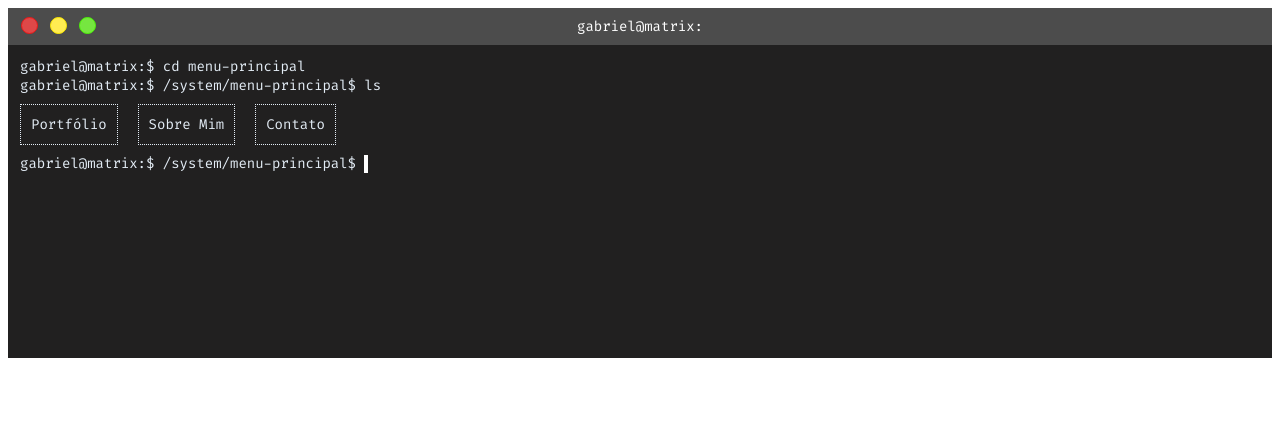
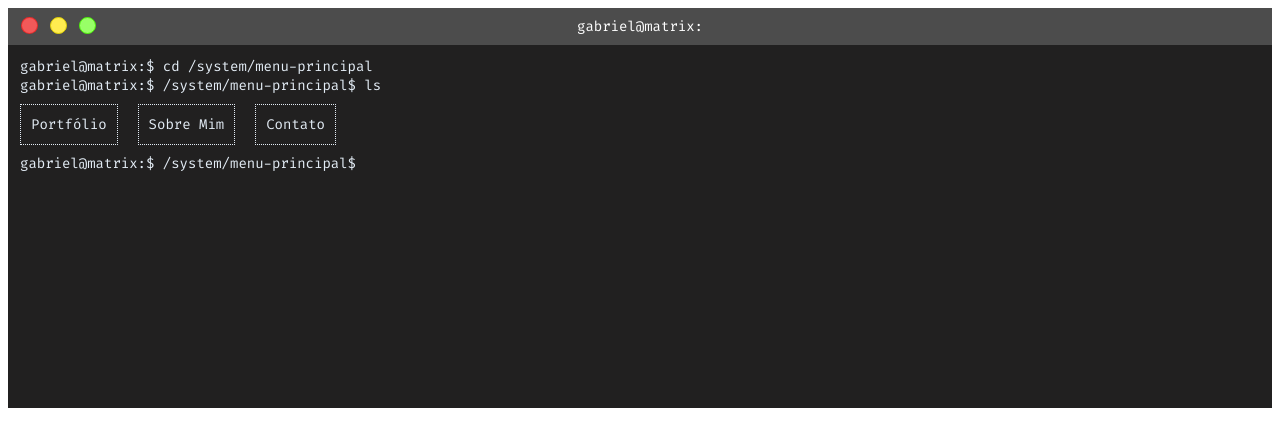
Before and after one commit to GabrielSRodriguesBR/GPrompt, a plain HTML site: page src/index.html in a window 1280 px wide. Drawn offline with Linux system fonts and the light colour scheme.

Commit message:
Clear Options
Clear Options, adjust color buttons and resize values

```diff
--- a/src/GPrompt/js/GPrompt.js
+++ b/src/GPrompt/js/GPrompt.js
@@ -5,6 +5,7 @@
 function GPrompt(text){
     this.title = text;
     this.title_line = text+'$ ';
+    this.home_title_line = text+'$ ';
     const cursor = '<span class="prompt-cursor"></span>';
     const line = '<div class="line-prompt"><span class="command-prompt"></span></div>';
     document.querySelector('.title-prompt').innerHTML = text;
@@ -77,10 +78,19 @@ function GPrompt(text){
 
      }
 
-     this.CreateNav = async function(optionsArray,enter,remove_cursor = false){
+     this.Clear = async function(exec_message = false){
+        if(exec_message)
+            await this.WriteText('clear',200,false);
+        var ul = document.querySelector('.command-list-prompt');
+        ul.innerHTML = '';
+        setNewLine(this.home_title_line);
+     }
 
-        await this.WriteText("cd menu-principal",100,false);
-        this.title_line = this.title_line +'/system/menu-principal$ ';
+
+     this.CreateNav = async function(path,optionsArray,enter,remove_cursor = false){
+
+        await this.WriteText(`cd ${path}`,100,false);
+        this.title_line = this.title_line + path + '$ ';
         setNewLine(this.title_line);
 
         await this.WriteText("ls",300,false);
--- a/src/GPrompt/js/script.js
+++ b/src/GPrompt/js/script.js
@@ -1,8 +1,8 @@
 
 
-
+ var prompt;
 document.addEventListener('DOMContentLoaded', async function (event) {
-    var prompt = new GPrompt('gabriel@matrix:');
+    prompt = new GPrompt('gabriel@matrix:');
 
     var optionsArray = [
                         {text: "Portfólio", id: "nav-portfolio", href: "#"},
@@ -11,7 +11,8 @@ document.addEventListener('DOMContentLoaded', async function (event) {
                        ];
     var name = 'apresentacao(1)';
     var message = 'Olá, meu nome é Gabriel e seja bem vindo ;-)';
-    await prompt.CreateNav(optionsArray, true);
+    var path = '/system/menu-principal';
+    await prompt.CreateNav(path,optionsArray, true);
     // /prompt.RunMessage(name, message);
 
 
--- a/src/GPrompt/style/style.css
+++ b/src/GPrompt/style/style.css
@@ -18,7 +18,8 @@
 
 .main-prompt{
     background: #212020;
-    min-height: 350px;
+    min-height: 50vh;
+    min-width: 400px;
 
 }
 
@@ -45,17 +46,17 @@
 }
 
 .btn-close{
-    background: #de4848;
-    border: 1px solid #ec1717;
+    background: #f25959;
+    border: 1px solid #e4000085;
 }
 
 .btn-min{
-    background: #ffec52;
-    border: 1px solid #fde900;
+    background: #ffec50;
+    border: 1px solid #e2d104;
 }
 
 .btn-max{
-    background: #76e640;
+    background: #98ff67;
     border: 1px solid #4cf506;
 }
 
```
